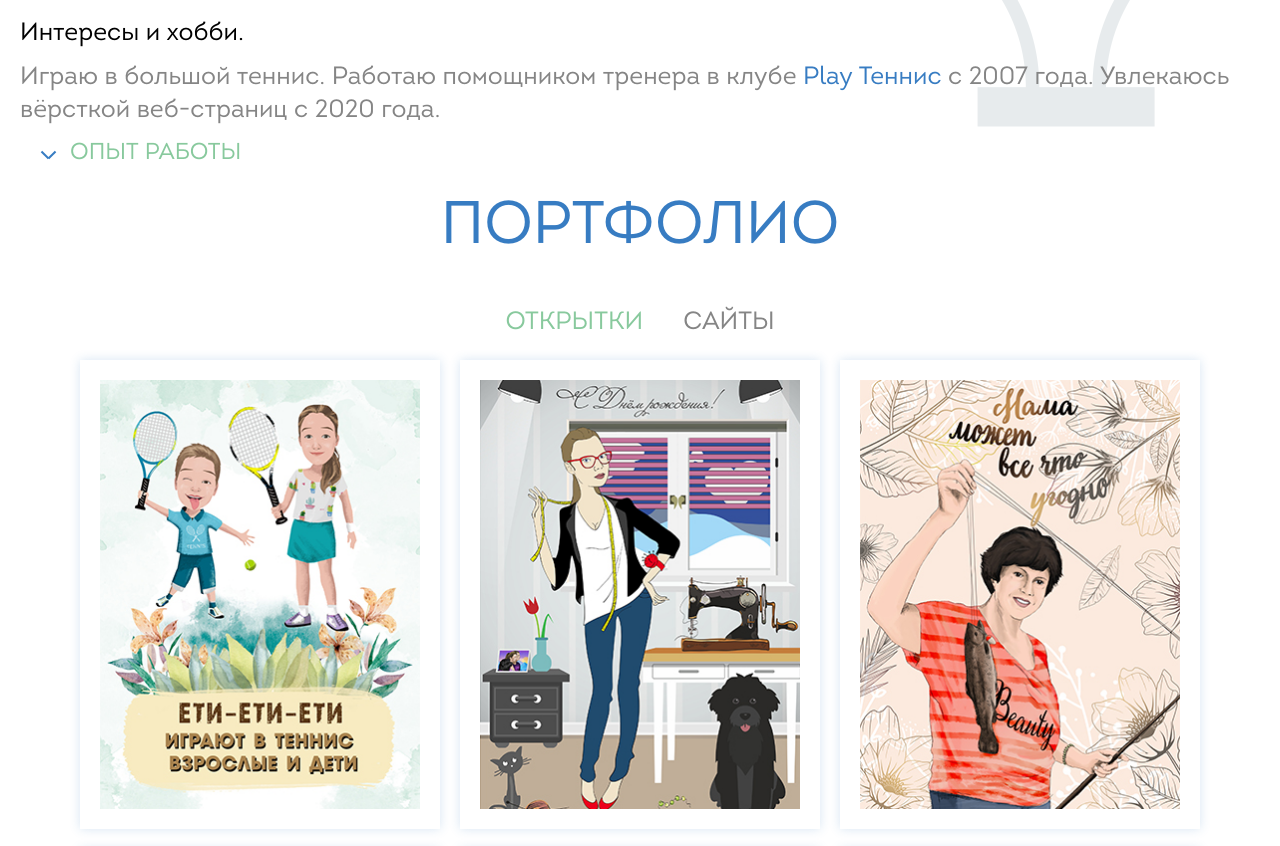
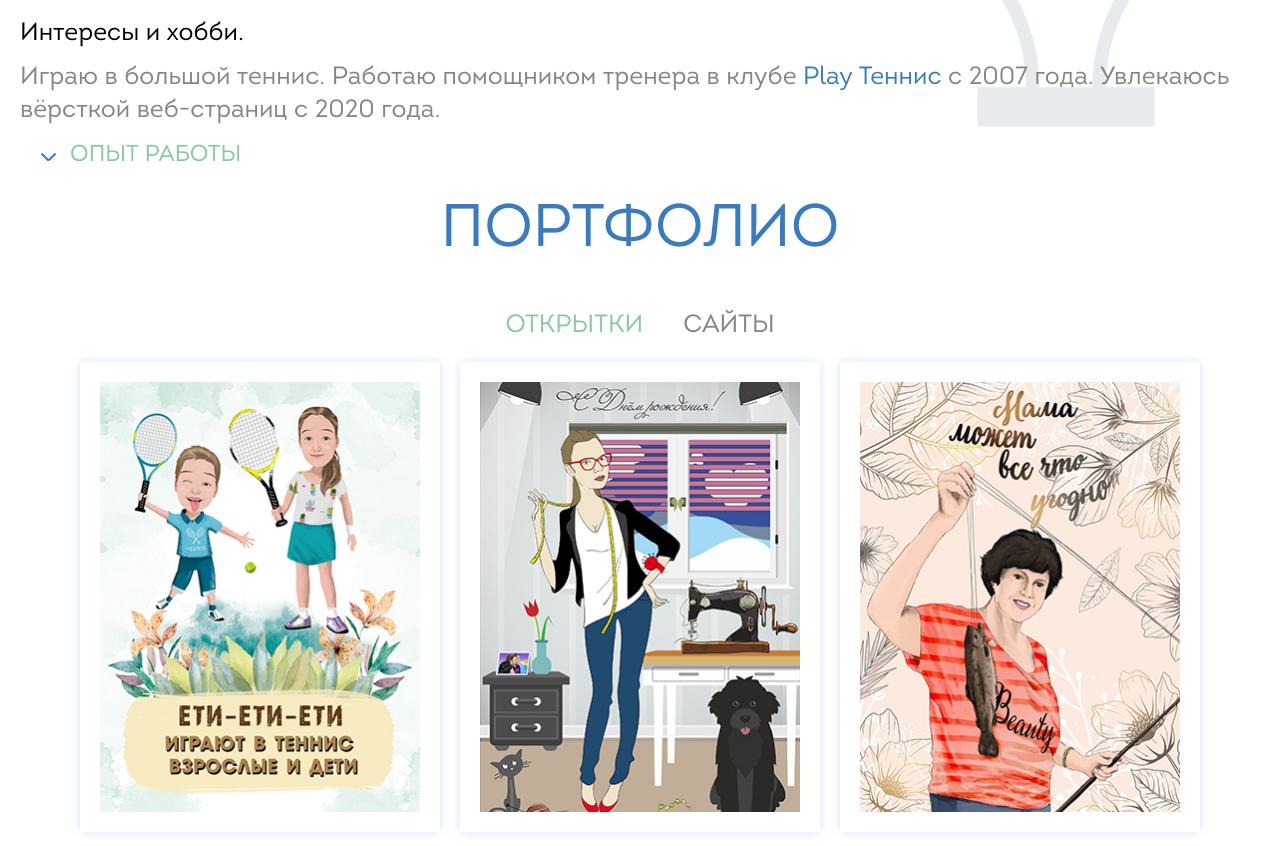
Before and after one commit to ChipRose/Portfolio_WebDesigner, a plain HTML site: page index.html in a window 1280 px wide. Shown: the part 1649-2495 px from the top of the page. Drawn offline with nearby package versions, Linux system fonts and the light colour scheme; files whose address does not match are found by name.

Commit message:
Спойлер

```diff
--- a/index.html
+++ b/index.html
@@ -134,9 +134,9 @@
 					</div>
 				</div>
 				<div class="spoiler one">
-					<div class="container">
-						<div class="spoiler__title">
-							Опыт работы
+					<div class="spoilerin">
+						<div class="container">
+							<span class="spoiler__title">Опыт работы</span>
 						</div>
 					</div>
 					<div class="experience">
```
